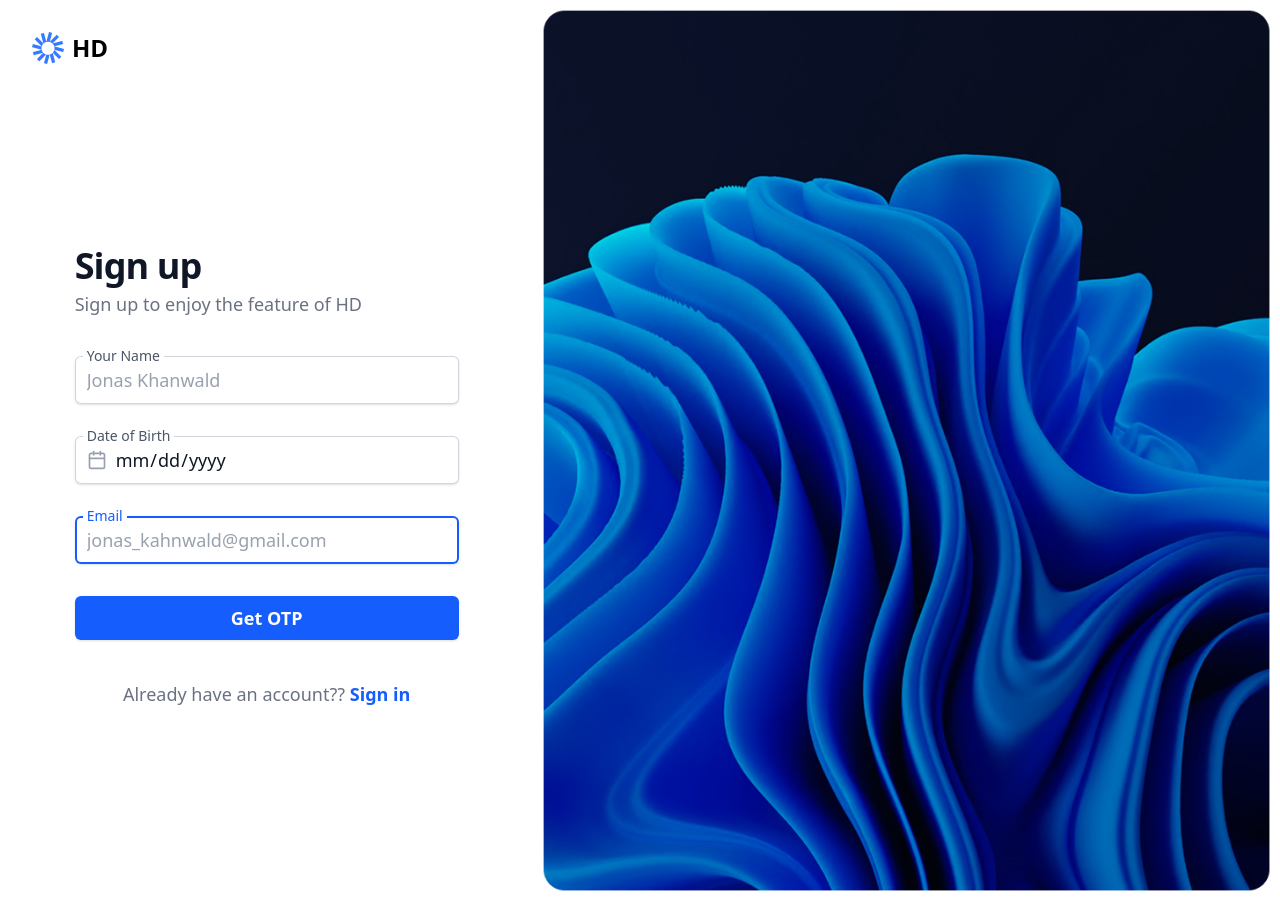
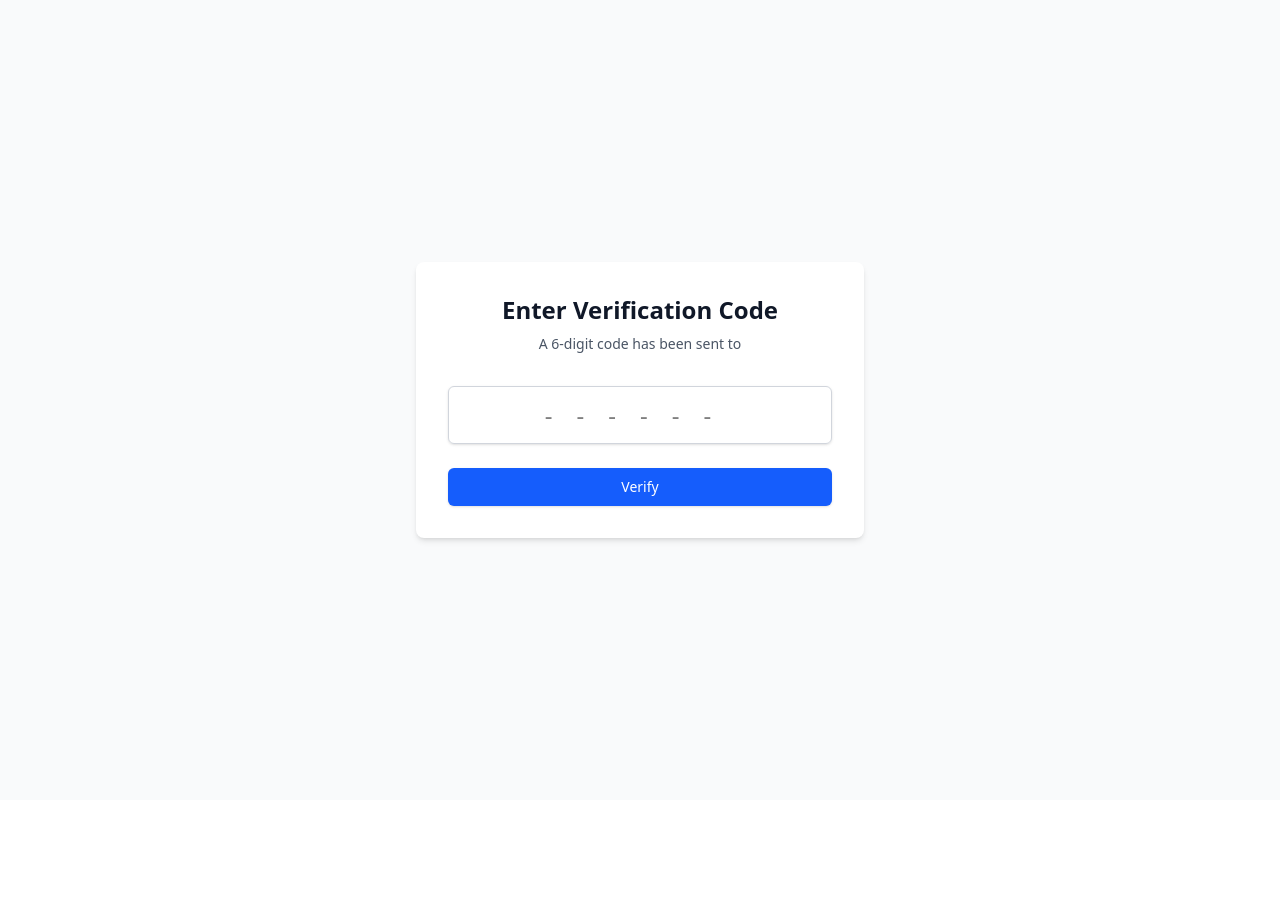
Before and after one commit to vikrantchavan9/notes-app, a React (Vite) app in the folder frontend/: page /verify-otp in a window 1280 px wide. After the commit the page ends 800 px from the top, so only its background shows below. Built offline with nearby package versions, Linux system fonts and the light colour scheme.

Commit message:
added new component - OtpPage

```diff
--- a/frontend/package.json
+++ b/frontend/package.json
@@ -11,10 +11,12 @@
   },
   "dependencies": {
     "@tailwindcss/vite": "^4.1.11",
+    "axios": "^1.11.0",
     "lucide-react": "^0.525.0",
     "react": "^19.1.0",
     "react-datepicker": "^8.4.0",
     "react-dom": "^19.1.0",
+    "react-router-dom": "^7.7.1",
     "tailwindcss": "^4.1.11"
   },
   "devDependencies": {
--- a/frontend/src/App.tsx
+++ b/frontend/src/App.tsx
@@ -1,11 +1,17 @@
-import React from 'react';
-import Signup from './pages/Signup';
+import { BrowserRouter as Router, Routes, Route } from 'react-router-dom';
+import SignupPage from './pages/Signup';
+import OtpPage from './pages/OtpPage';
 
 function App() {
   return (
-    <div className="App">
-      <Signup />
-    </div>
+    <Router>
+      <Routes>
+        <Route path="/signup" element={<SignupPage />} />
+        <Route path="/verify-otp" element={<OtpPage />} /> {/* Add the new route */}
+        {/* We will add the dashboard and other routes later */}
+        <Route path="/" element={<SignupPage />} /> {/* Default route */}
+      </Routes>
+    </Router>
   );
 }
 
--- /dev/null
+++ b/frontend/src/api.ts
@@ -0,0 +1,23 @@
+import axios from 'axios';
+
+const apiClient = axios.create({
+  baseURL: 'http://localhost:5000/api',
+  headers: {
+    'Content-Type': 'application/json',
+  },
+});
+
+interface RegisterData {
+  name: string;
+  email: string;
+  dob: string;
+}
+
+export const registerUser = async (userData: RegisterData) => {
+  try {
+    const { data } = await apiClient.post('/users/register', userData);
+    return data;
+  } catch (error: any) {
+    throw new Error(error.response?.data?.message || 'An error occurred during registration.');
+  }
+};
--- /dev/null
+++ b/frontend/src/pages/OtpPage.tsx
@@ -0,0 +1,62 @@
+import React, { useState } from 'react';
+import { useLocation, useNavigate } from 'react-router-dom';
+
+const OtpPage: React.FC = () => {
+  const [otp, setOtp] = useState('');
+  const [error, setError] = useState<string | null>(null);
+  const [loading, setLoading] = useState(false);
+
+  const navigate = useNavigate();
+  const location = useLocation();
+  const email = location.state?.email;
+
+  if (!email) {
+    navigate('/signup');
+  }
+
+  const handleSubmit = async (e: React.FormEvent) => {
+    e.preventDefault();
+    setError(null);
+    setLoading(true);
+    console.log(`Verifying OTP ${otp} for email ${email}`);
+    setLoading(false);
+  };
+
+  return (
+    <div className="min-h-screen flex items-center justify-center bg-gray-50">
+      <div className="max-w-md w-full bg-white p-8 rounded-lg shadow-md">
+        <h2 className="text-2xl font-bold text-center text-gray-900">Enter Verification Code</h2>
+        <p className="mt-2 text-center text-sm text-gray-600">
+          A 6-digit code has been sent to <span className="font-medium text-gray-900">{email}</span>
+        </p>
+        <form className="mt-8 space-y-6" onSubmit={handleSubmit}>
+          <div>
+            <label htmlFor="otp" className="sr-only">OTP</label>
+            <input
+              id="otp"
+              name="otp"
+              type="text"
+              value={otp}
+              onChange={(e) => setOtp(e.target.value)}
+              maxLength={6}
+              className="block w-full text-center text-2xl tracking-[1em] p-3 border border-gray-300 rounded-md shadow-sm focus:ring-blue-500 focus:border-blue-500"
+              placeholder="------"
+            />
+          </div>
+          {error && <p className="text-red-500 text-sm text-center">{error}</p>}
+          <div>
+            <button
+              type="submit"
+              disabled={loading}
+              className="w-full flex justify-center py-2 px-4 border border-transparent rounded-md shadow-sm text-sm font-medium text-white bg-blue-600 hover:bg-blue-700 focus:outline-none focus:ring-2 focus:ring-offset-2 focus:ring-blue-500 disabled:bg-blue-300"
+            >
+              {loading ? 'Verifying...' : 'Verify'}
+            </button>
+          </div>
+        </form>
+      </div>
+    </div>
+  );
+};
+
+export default OtpPage;
--- a/frontend/src/pages/Signup.tsx
+++ b/frontend/src/pages/Signup.tsx
@@ -1,16 +1,39 @@
 import React, { useState } from 'react';
+import { useNavigate } from 'react-router-dom';
 import { Calendar } from 'lucide-react';
 import logo from '../assets/icon.png';
 import abstractBg from '../assets/right-column.png';
+import { registerUser } from 'backend/src/services/api.ts';
 
 const SignupPage: React.FC = () => {
   const [name, setName] = useState('');
   const [dob, setDob] = useState('');
   const [email, setEmail] = useState('');
+  const [error, setError] = useState<string | null>(null);
+  const [loading, setLoading] = useState(false);
 
-  const handleSubmit = (e: React.FormEvent) => {
+  const navigate = useNavigate();
+
+  const handleSubmit = async (e: React.FormEvent) => {
     e.preventDefault();
-    console.log({ name, dob, email });
+    setError(null);
+    setLoading(true);
+
+    if (!name || !dob || !email) {
+      setError('All fields are required.');
+      setLoading(false);
+      return;
+    }
+
+    try {
+      const data = await registerUser({ name, email, dob });
+      console.log(data.message);
+      navigate('/verify-otp', { state: { email } });
+    } catch (err: any) {
+      setError(err.message);
+    } finally {
+      setLoading(false);
+    }
   };
 
   return (
@@ -115,6 +138,8 @@ const SignupPage: React.FC = () => {
                   />
                 </div>
 
+                {error && <p className="text-red-500 text-sm text-center">{error}</p>}
+
                 <div>
                   <button
                     type="submit"
```
Also changed, not shown: 1 other file (tests, documents, lock files or other folders).
